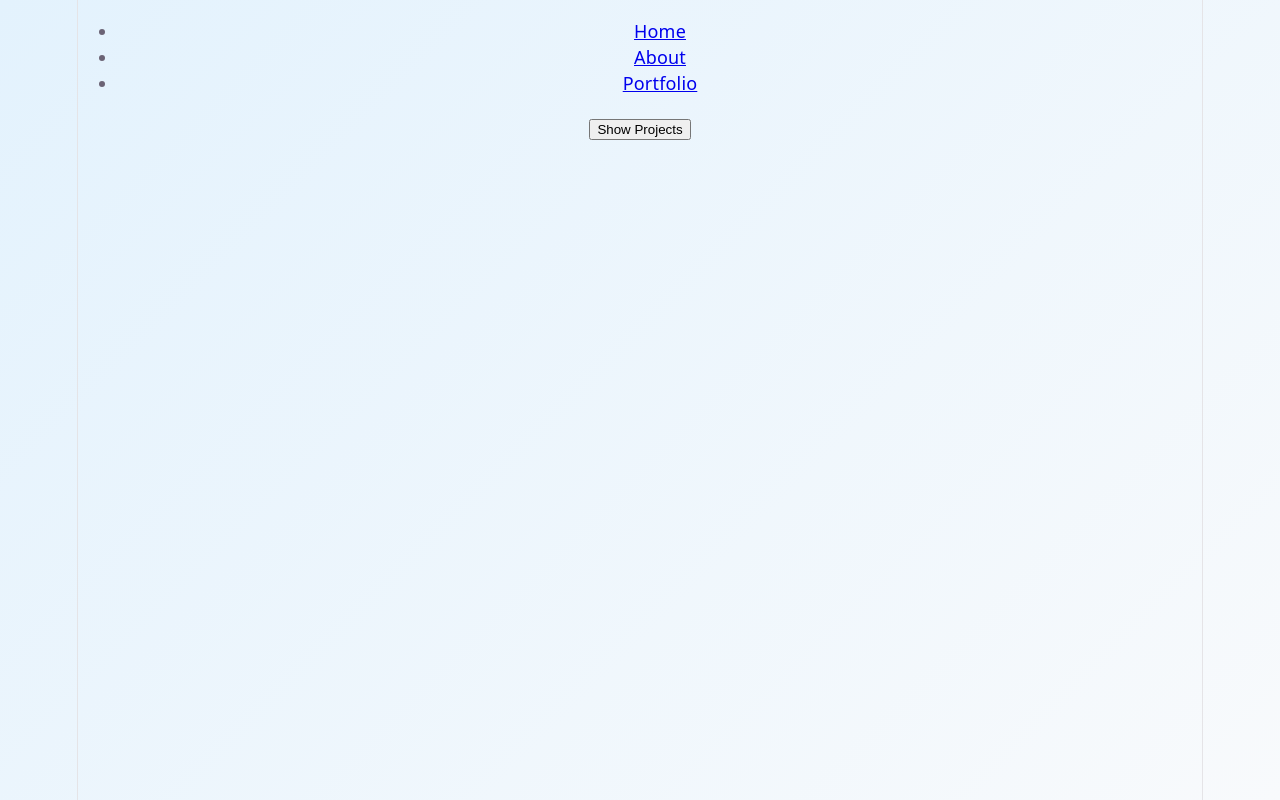
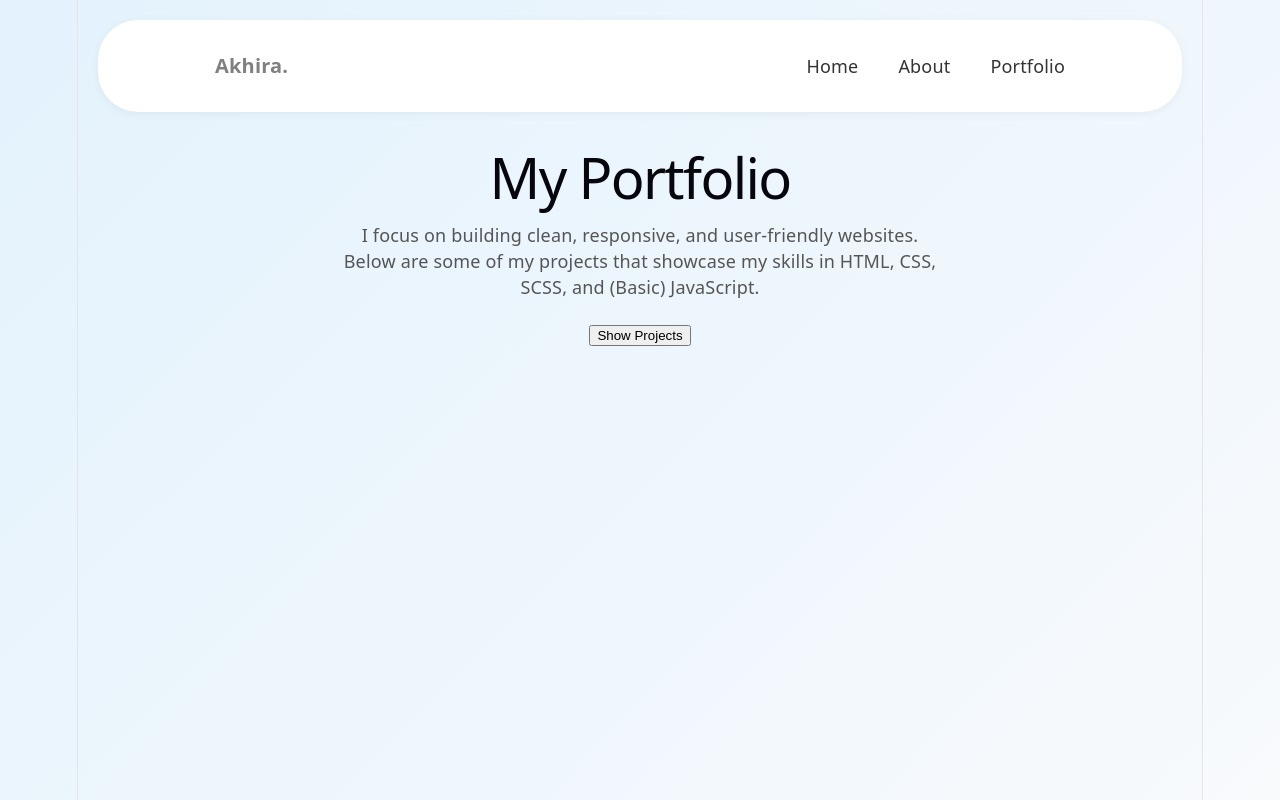
Before and after one commit to akhiravictoriasalahid-web/my-portfolio, a React app: page /portfolio in a window 1280 px wide. Built offline with nearby package versions, Linux system fonts and the light colour scheme; the HTML template or start-up script is replaced by a standard one.

Commit message:
Update navbar design and add portfolio description

```diff
--- a/src/App.jsx
+++ b/src/App.jsx
@@ -3,7 +3,7 @@ import { BrowserRouter, Routes, Route } from "react-router-dom";
 import Home from "./Pages/Home.jsx";
 import About from "./Pages/About.jsx";
 import Portfolio from "./Pages/Portfolio.jsx";
-import Navbar from "./Navbar.jsx";
+import Navbar from "./Components/Navbar.jsx";
 
 function App() {
   return (
--- /dev/null
+++ b/src/Components/Navbar.css
@@ -0,0 +1,43 @@
+.navbar {
+    background: white;
+    border-radius: 40px;
+    margin: 20px;
+    box-shadow: 0 2px 10px rgba(0,0,0,0.05);
+}
+
+.nav-content {
+    max-width: 850px;
+    margin: 0 auto;
+    display: flex;
+    justify-content: space-between;
+    align-items: center;
+    padding: 15px 30px;
+}
+
+.logo {
+    font-weight: bold;
+    font-size: 20px;
+    color: gray;
+    text-decoration: none;
+    transition: all 0.3s ease;
+}
+
+.logo:hover {
+    color: darkgray;
+    transform: translateY(-1px);
+}
+
+nav ul {
+    display: flex;
+    list-style: none;
+    gap: 40px;
+}
+
+nav a {
+    text-decoration: none;
+    color: #333;
+}
+
+nav a:hover {
+    color: #4f46e5;
+}
--- /dev/null
+++ b/src/Components/Navbar.jsx
@@ -0,0 +1,22 @@
+import { Link } from "react-router-dom";
+import "./Navbar.css";
+
+function Navbar() {
+    return (
+        <>
+        <nav className="navbar">
+            <div className="nav-content">
+              <Link to="/" className="logo">Akhira.</Link>
+
+              <ul>
+                  <li><Link to="/">Home</Link></li>
+                  <li><Link to="/about">About</Link></li>
+                  <li><Link to="/portfolio">Portfolio</Link></li>
+              </ul>
+            </div>
+        </nav>
+        </>
+    )
+};
+
+export default Navbar;
--- a/src/Navbar.jsx
+++ /dev/null
@@ -1,17 +0,0 @@
-import { Link } from "react-router-dom";
-
-function Navbar() {
-    return (
-        <>
-        <nav>
-            <ul>
-                <li><Link to="/">Home</Link></li>
-                <li><Link to="/about">About</Link></li>
-                <li><Link to="/portfolio">Portfolio</Link></li>
-            </ul>
-        </nav>
-        </>
-    )
-};
-
-export default Navbar;
--- a/src/Pages/Portfolio.jsx
+++ b/src/Pages/Portfolio.jsx
@@ -12,6 +12,14 @@ function Portfolio() {
 
   return (
     <div>
+
+      <h1>My Portfolio</h1>
+
+      <p className="portfolio-desc">
+        I focus on building clean, responsive, and user-friendly websites.
+        Below are some of my projects that showcase my skills in HTML, CSS, SCSS, and (Basic) JavaScript.
+      </p>
+
       <button onClick={() => setShowProjects(!showProjects)}>
         {showProjects ? "Hide Projects" : "Show Projects"}
       </button>
@@ -19,7 +27,6 @@ function Portfolio() {
       {showProjects && (
 
       <>
-      <h1>My Portfolio</h1>
 
       <PortfolioCard
       name="Bhromaon Website"
--- a/src/index.css
+++ b/src/index.css
@@ -112,6 +112,14 @@ code {
   background: var(--code-bg);
 }
 
+/* === PORTFOLIO STYLE === */
+.portfolio-desc {
+  max-width: 600px;
+  margin: 10px auto 20px;
+  text-align: center;
+  color: #555;
+}
+
 .card {
   background: #ffffff;
   border: 1px solid #eee;
```
